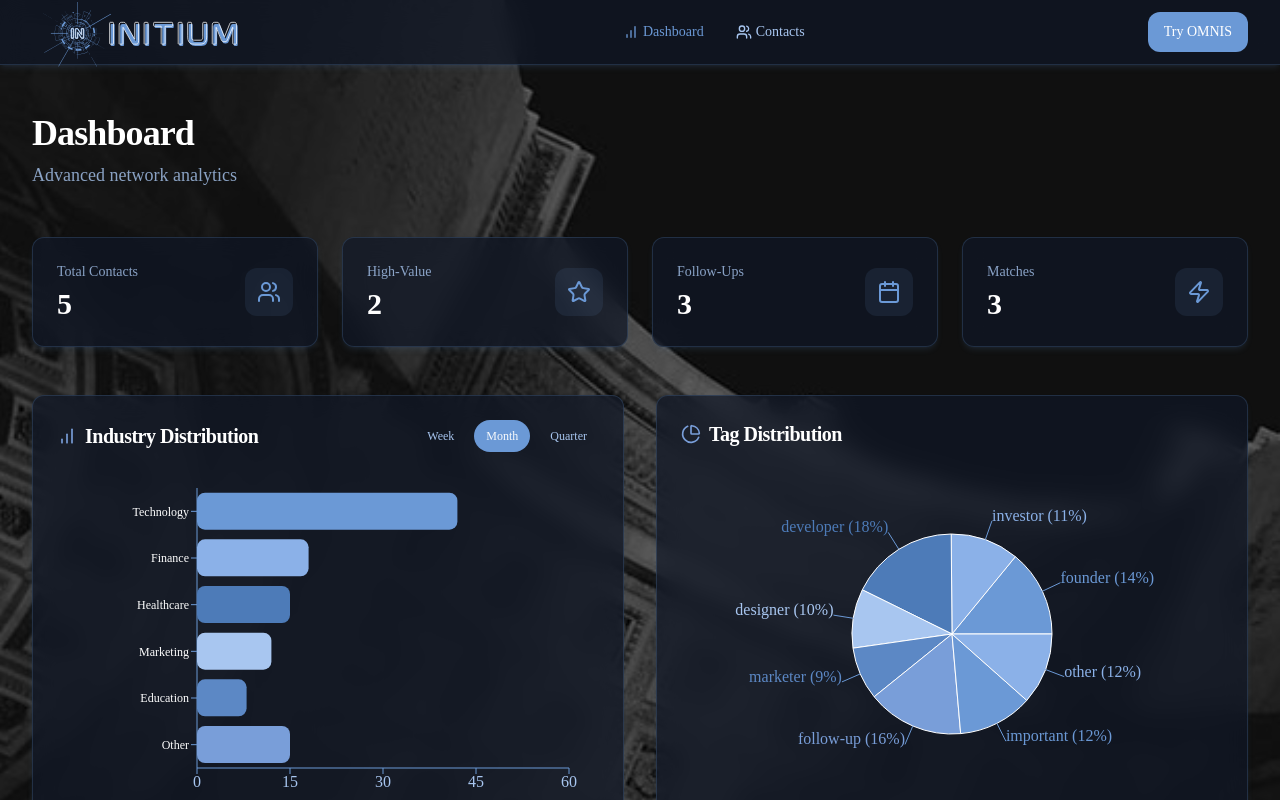
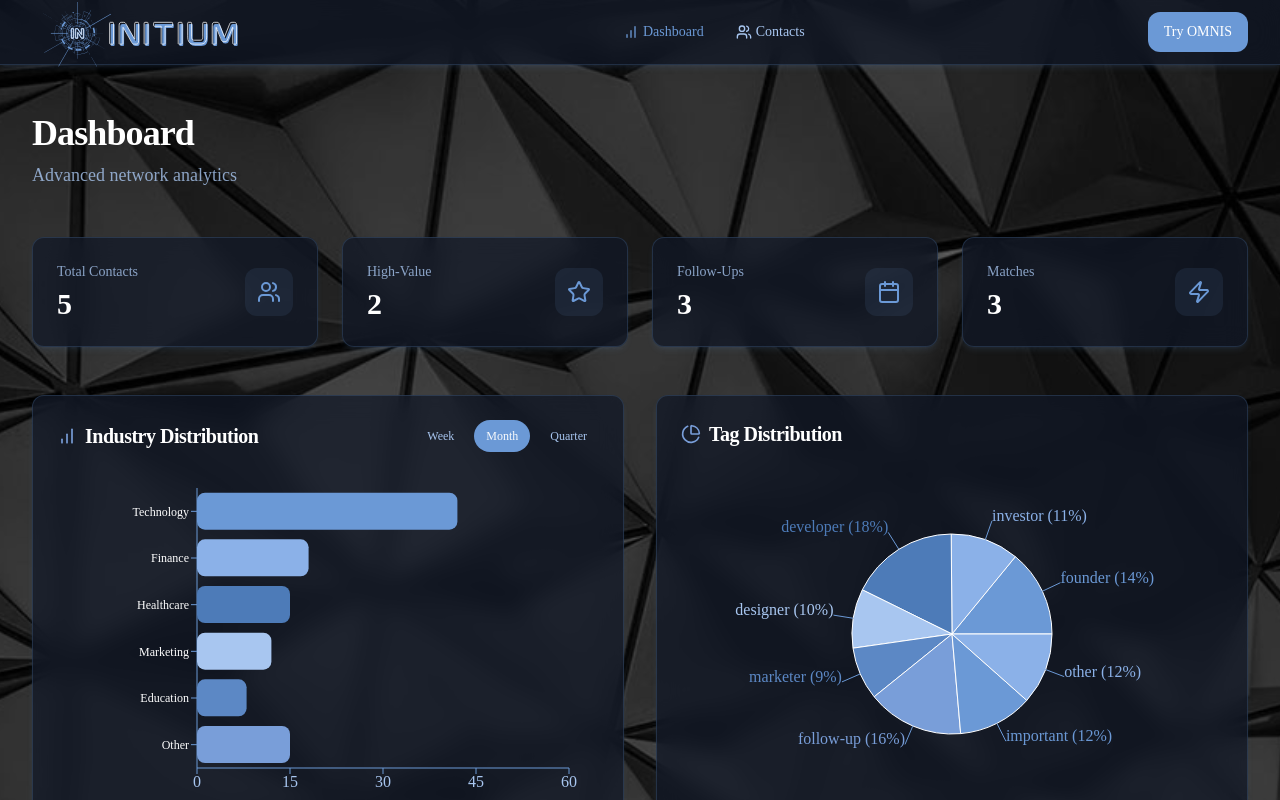
Before and after one commit to tsl-3/networkcrafters, a React (Vite) app: page /dashboard in a window 1280 px wide. Shown: the top 800 px of the page. Built offline with nearby package versions, Linux system fonts and the light colour scheme.

Commit message:
Update Dashboard.tsx

```diff
--- a/src/pages/Dashboard.tsx
+++ b/src/pages/Dashboard.tsx
@@ -77,7 +77,7 @@ const Dashboard = () => {
     <div
       className="flex min-h-screen flex-col bg-black font-sans antialiased"
       style={{
-        backgroundImage: `url('/bg-arch.jpg')`,
+        backgroundImage: `url('/bg-geometry.jpg')`,
         backgroundSize: 'cover',
         backgroundPosition: 'center',
         backgroundBlendMode: 'overlay',
```
